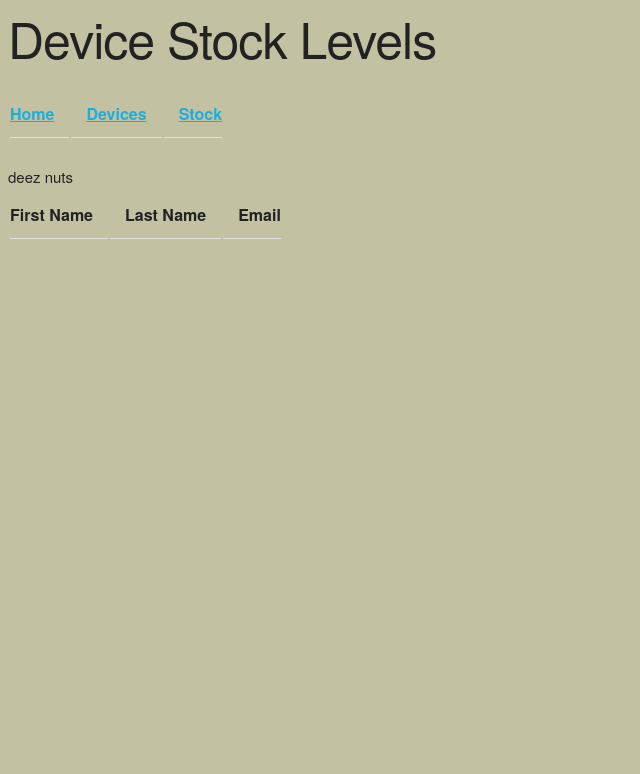
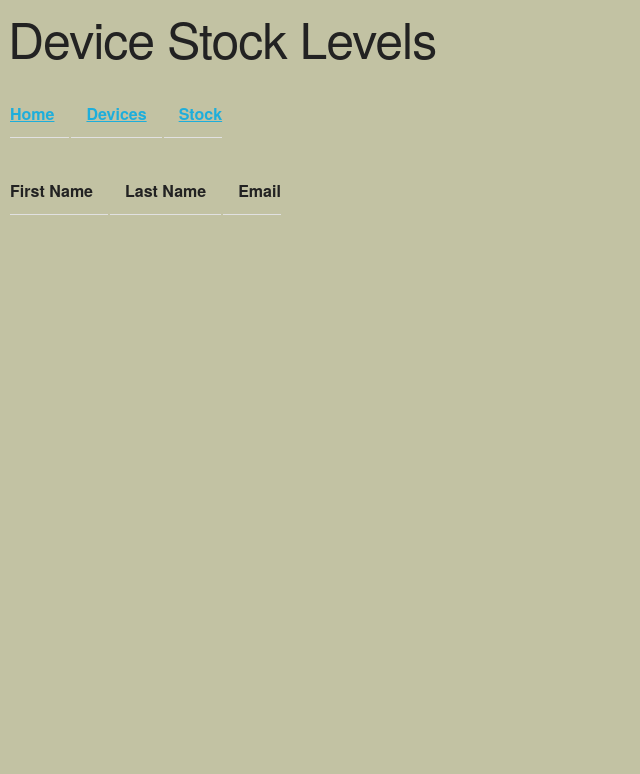
Before and after one commit to owainow/knative-php, a PHP site: page / in a window 1280 px wide. Shown: the top 774 px of the page, without its empty margins (0-640 px from the left). Run offline with PHP 8.4, Linux system fonts and the light colour scheme; data that the repository does not hold is empty.

Commit message:
Update index.php

```diff
--- a/index.php
+++ b/index.php
@@ -22,7 +22,7 @@
 
 <?php
 #services mysql start
-echo "deez nuts";
+
     $conn = new mysqli($_ENV["MYSQL_IP_ADDRESS"], $_ENV["MYSQL_USER"],
 	$_ENV["MYSQL_PASSWORD"],$_ENV["MYSQL_DATABASE"]);
 
```
